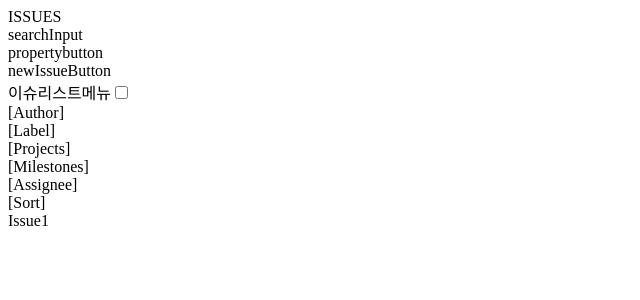
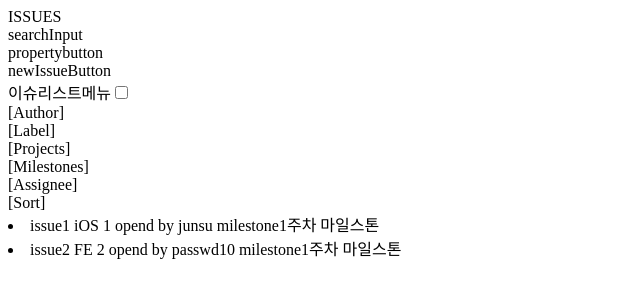
Before and after one commit to boostcamp-2020/IssueTracker-13, a React app in the folder frontend/: page / in a window 1280 px wide. Shown: the top 300 px of the page, without its empty margins (0-640 px from the left). Built offline with nearby package versions, Linux system fonts and the light colour scheme.

Commit message:
feat: IssueList 컴포넌트 구성
- mock data 를 이용해서 IssueList, IssueItem 구성

```diff
--- a/frontend/src/components/IssueList.jsx
+++ b/frontend/src/components/IssueList.jsx
@@ -2,10 +2,12 @@ import React from 'react';
 
 import IssueListItem from './IssueListItem';
 
+import { issues } from '../mocks/issues.json';
+
 const IssueList = () => {
   return (
     <div>
-      <IssueListItem />
+      {issues.map((issue, i) => <IssueListItem key={i} issue={issue}/>)}
     </div>
   )
 }
--- a/frontend/src/components/IssueListItem.jsx
+++ b/frontend/src/components/IssueListItem.jsx
@@ -1,10 +1,12 @@
 import React from 'react';
 
-const IssueListItem = () => {
+const IssueListItem = ({ issue }) => {
+  const { id, title, preview, milestone, labels, author, assignees, isOpen, createAt } = issue;
   return (
-    <div>
-      Issue1
-    </div>
+    <li>
+      {title} {labels.map((label, i) => label.title)} {preview}
+      {id} opend{createAt} by {author} milestone{milestone}
+    </li>
   )
 }
 
```
